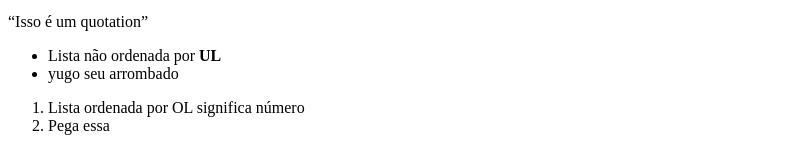
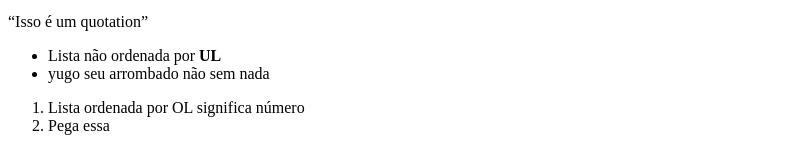
Before and after one commit to yugom/estudow3school, a plain HTML site: page index.htm in a window 1280 px wide. Shown: the part 619-774 px from the top of the page, without its empty margins (0-791 px from the left). Drawn offline with Linux system fonts and the light colour scheme.

Commit message:
meio arrombando

```diff
--- a/index.htm
+++ b/index.htm
@@ -17,7 +17,7 @@
     <q>Isso é um quotation</q>
     <ul>
         <li>Lista não ordenada por <b>UL</b></li>
-        <li>yugo seu arrombado</li>
+        <li>yugo seu arrombado não sem nada</li>
     </ul>
     <ol>
         <li>Lista ordenada por OL significa número</li>
```
